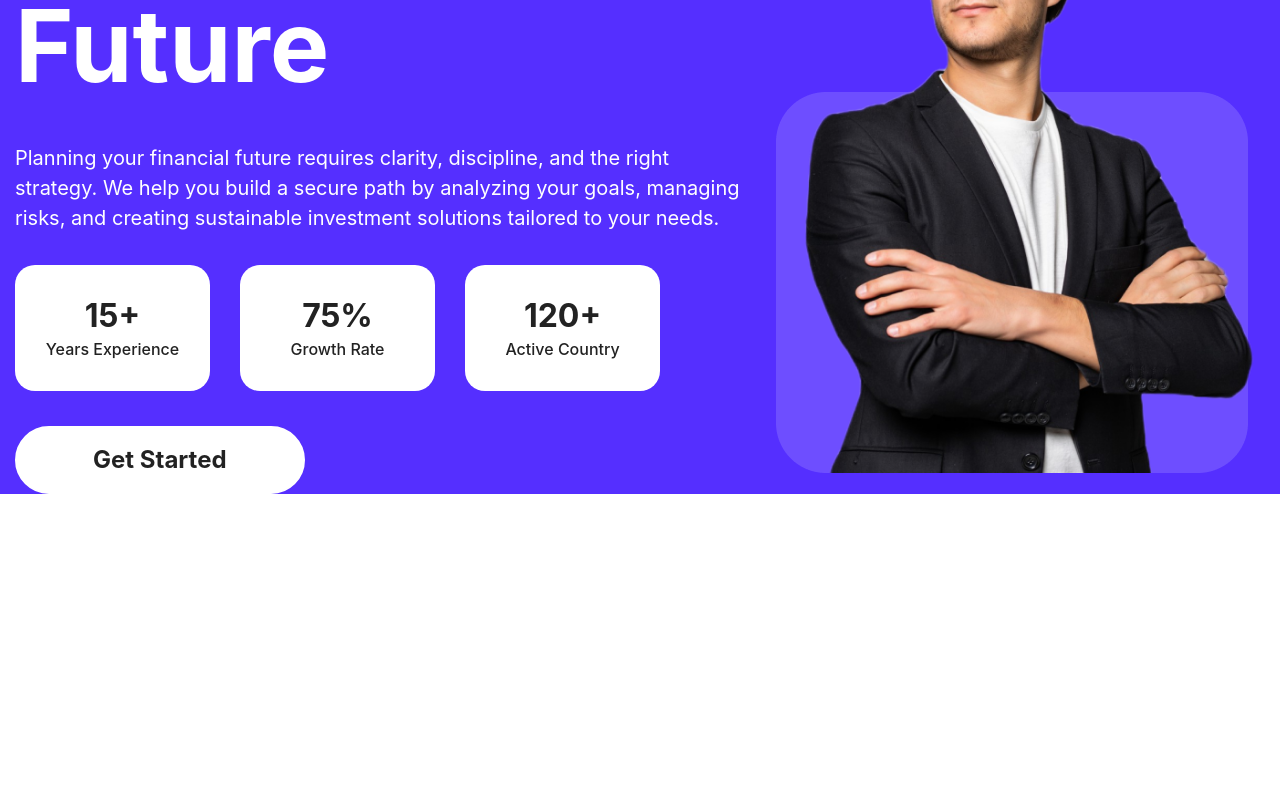
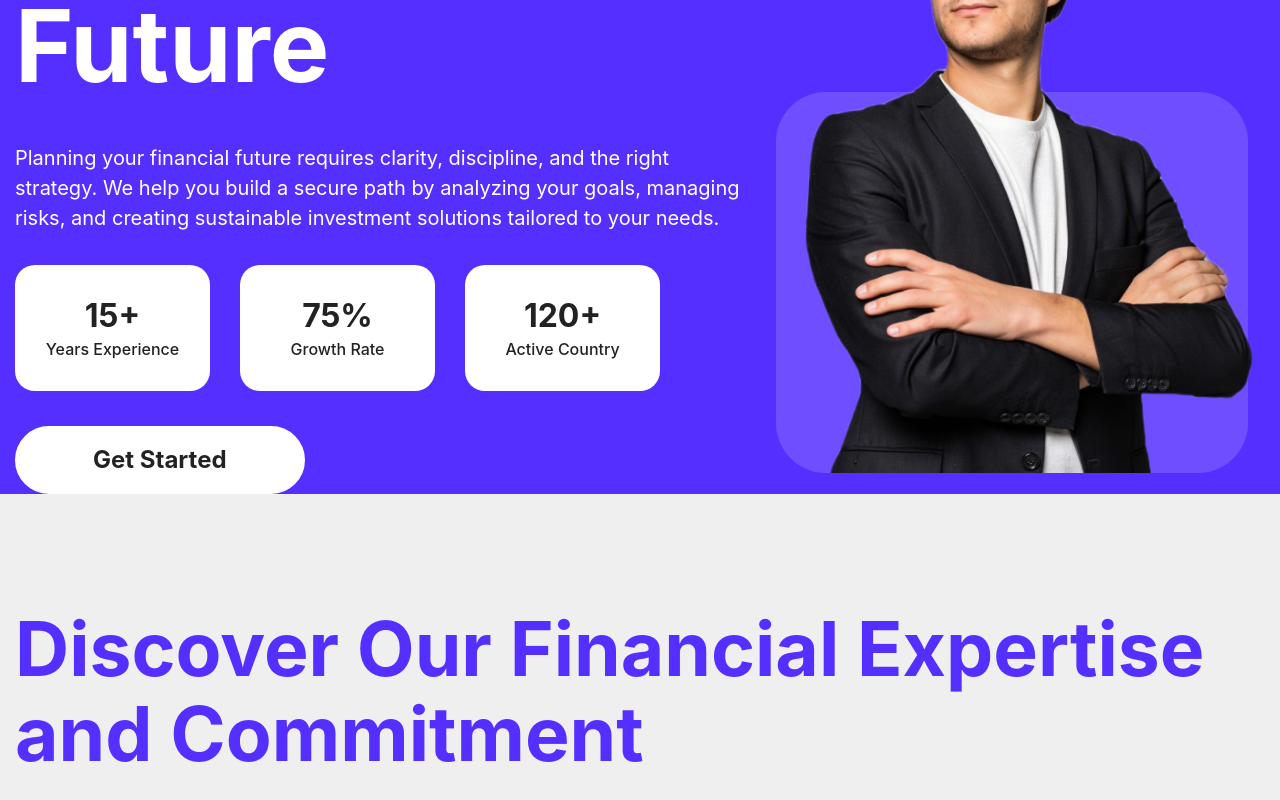
Before and after one commit to Roni006/growth, a React (Vite) app: page / in a window 1280 px wide. Shown: the part 432-1232 px from the top of the page. Before the commit the page ends 926 px from the top, so only its background shows below. Built offline with nearby package versions, Linux system fonts and the light colour scheme.

Commit message:
initialize about us components and add the header on it

```diff
--- a/src/App.jsx
+++ b/src/App.jsx
@@ -1,11 +1,14 @@
 import Navbar from "./Common/Navbar";
-import Banner from "./components/Banner";
+import Banner from "../src/pages/Banner";
+import AboutUs from "../src/pages/AboutUs";
+// import Container from '../../src/components/Container'
 
 function App() {
   return (
     <>
       <Navbar />
       <Banner />
+      <AboutUs/>
     </>
   );
 }
--- /dev/null
+++ b/src/pages/AboutUs.jsx
@@ -0,0 +1,24 @@
+import Container from '../../src/components/Container'
+
+const AboutUs = () => {
+  return (
+    <>
+    <section className="py-28 bg-[#EFEFEF] ">
+        <Container>
+           <div>
+                <h1 className="text-[#552FFF] text-[75px] leading-[85px] font-bold w-[1190px] ">
+                Discover Our Financial Expertise and Commitment
+                </h1>
+
+                <div>
+                <div></div>
+                <div></div>
+                </div>
+            </div>
+        </Container>
+    </section>
+    </>
+  )
+}
+
+export default AboutUs
--- a/src/components/Banner.jsx
+++ b/src/pages/Banner.jsx
@@ -1,5 +1,6 @@
 import React from 'react'
-import Container from './Container'
+// import Container from './components/Container'
+import Container from '../../src/components/Container'
 
 import hero from '../../src/img/banner-img/hero.png'
 import rectangle from '../../src/img/banner-img/rectangle.png'
```
